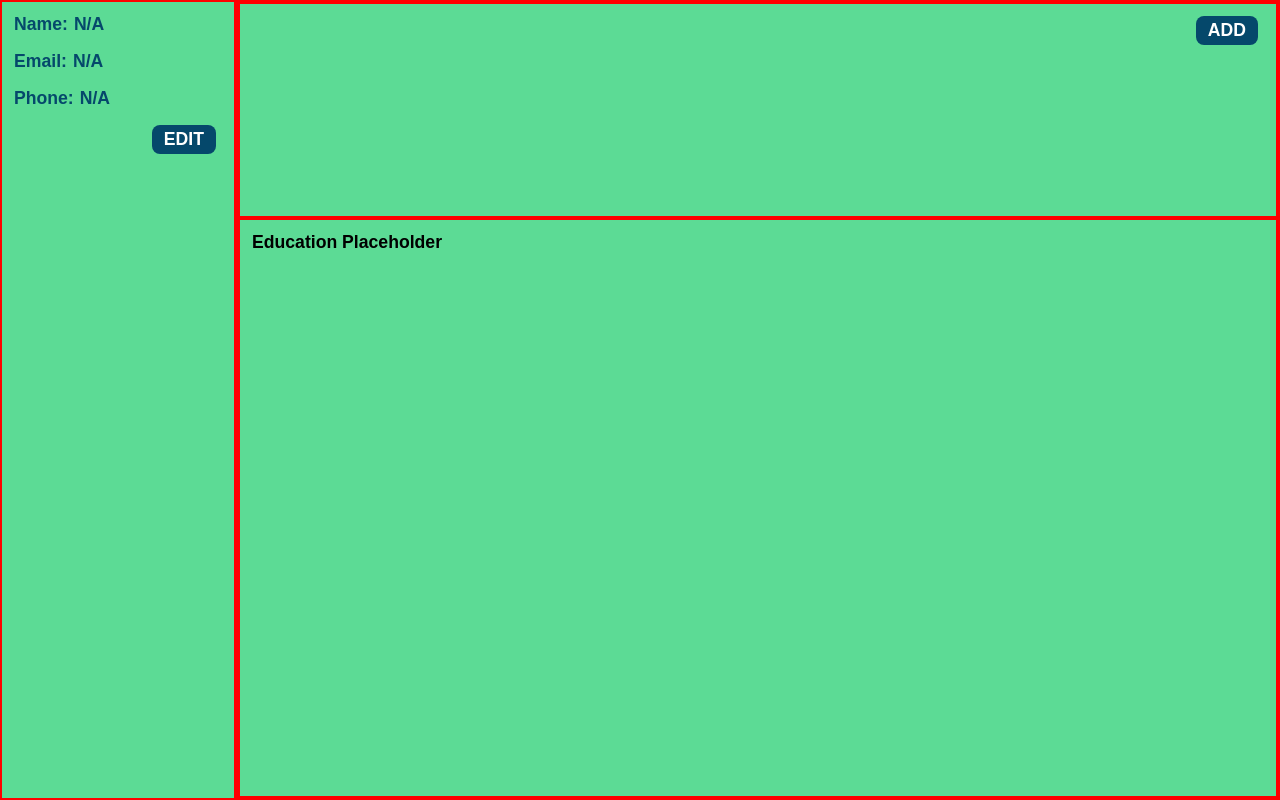
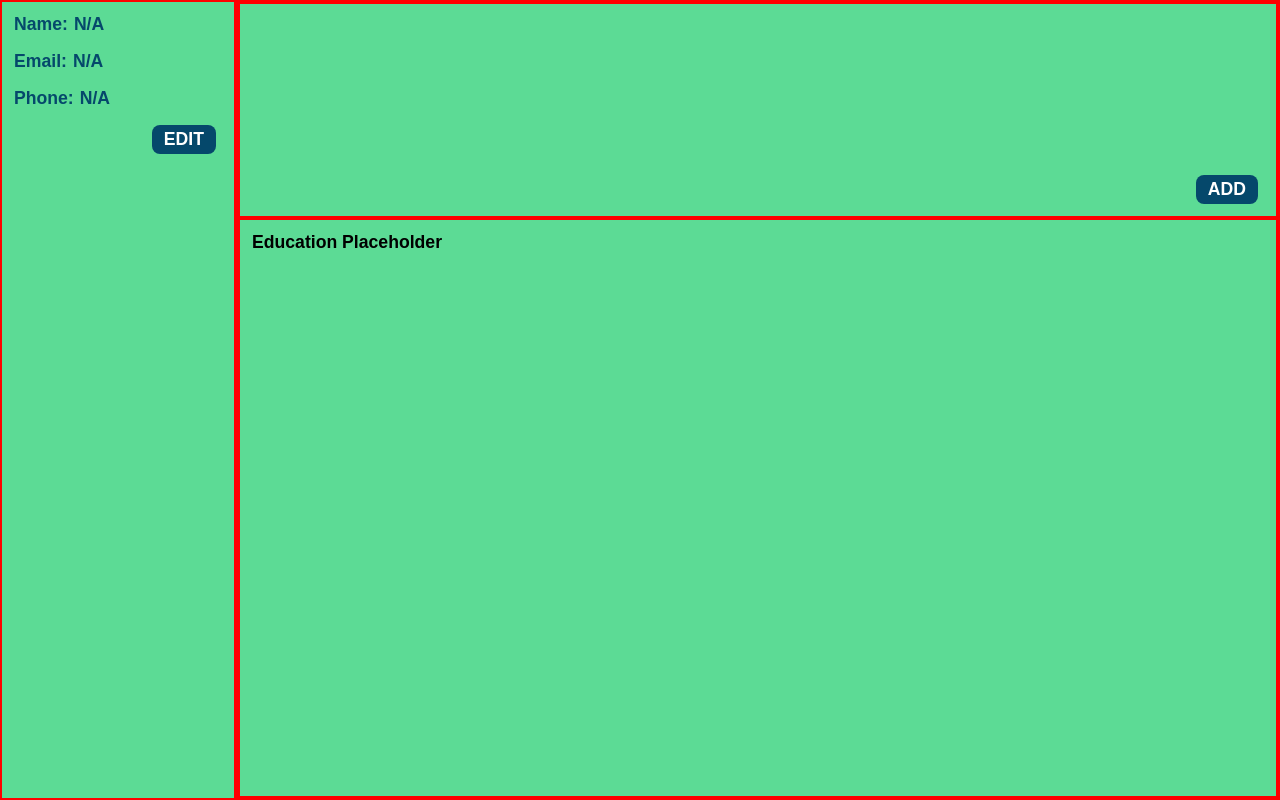
Before and after one commit to JoaoMateus98/CV-App, a React (Create React App) app: page / in a window 1280 px wide. Both pictures are taken after typing "Sample", "Sample" into the empty fields and a click on the input "Submit". Built offline with nearby package versions, Linux system fonts and the light colour scheme.

Commit message:
add button in a better possition

```diff
--- a/src/components/styles/experience.css
+++ b/src/components/styles/experience.css
@@ -7,6 +7,7 @@
   gap: 16px;
 }
 
-.experience-main-container > .submit-button {
+.experience-main-container > input,
+.experience-main-container > button {
   margin-top: auto;
 }
```
